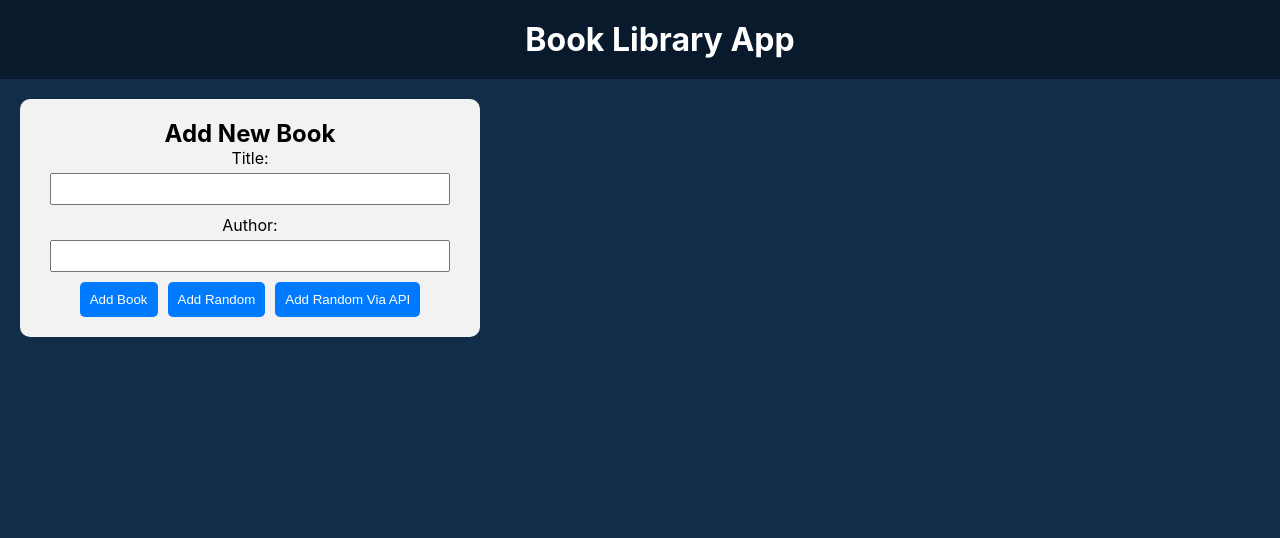
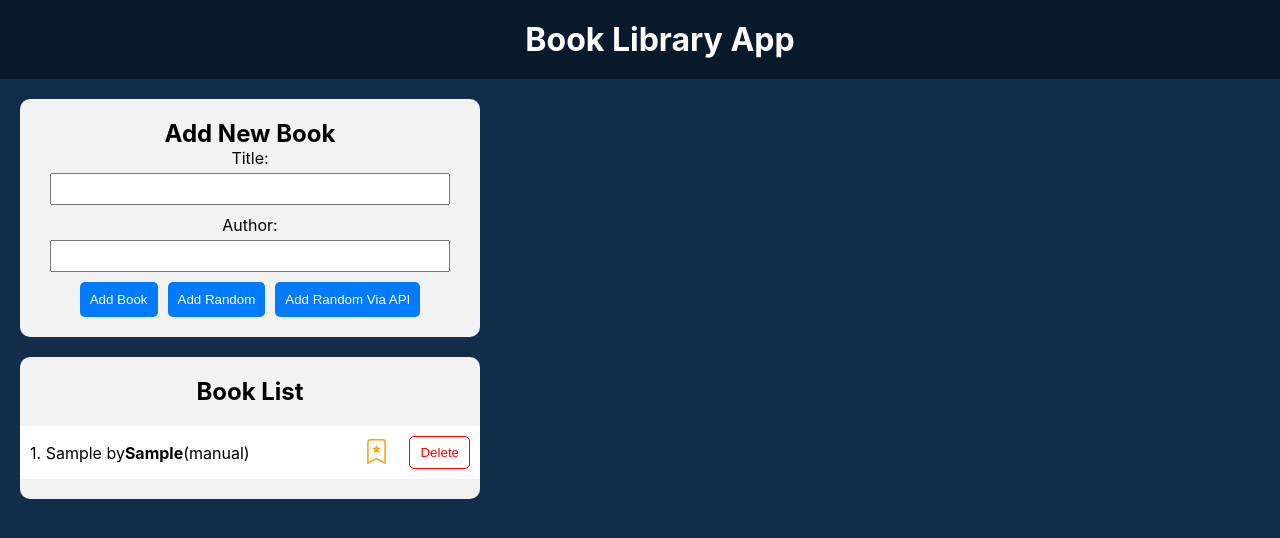
Before and after one commit to KonstPartner/React-Redux-Book-Library-App, a React (Create React App) app in the folder frontend/: page / in a window 1280 px wide. Both pictures are taken after typing "Sample", "Sample" into the empty fields and a click on the button "Add Book". Shown: the top 538 px of the page. Built offline with nearby package versions, Linux system fonts and the light colour scheme.

Commit message:
Added book list and styles

```diff
--- a/frontend/package.json
+++ b/frontend/package.json
@@ -9,6 +9,7 @@
     "@testing-library/user-event": "^13.5.0",
     "react": "^18.3.1",
     "react-dom": "^18.3.1",
+    "react-icons": "^5.3.0",
     "react-redux": "^9.1.2",
     "react-scripts": "5.0.1",
     "uuid": "^11.0.2",
--- a/frontend/src/App.js
+++ b/frontend/src/App.js
@@ -1,5 +1,6 @@
 import './App.css'
 import BookForm from './components/BookForm/BookForm'
+import BookList from './components/BookList/BookList'
 
 function App() {
   return (
@@ -9,6 +10,7 @@ function App() {
       </header>
       <main>
         <BookForm />
+        <BookList />
       </main>
     </div>
   )
--- /dev/null
+++ b/frontend/src/components/BookList/BookList.css
@@ -0,0 +1,50 @@
+.book-list {
+  background-color: #f2f2f2;
+  max-width: 460px;
+  padding: 20px 0;
+  margin: 20px;
+  color: #000;
+  display: flex;
+  flex-direction: column;
+  border-radius: 10px;
+}
+
+.list {
+  margin-top: 20px;
+}
+
+.list span{
+  display: flex;
+}
+
+.list li {
+  display: flex;
+  justify-content: space-between;
+  padding: 10px 10px;
+  align-items: center;
+  background: #fff;
+}
+
+.list li:nth-child(even) {
+  background-color: #f2f2f2;
+}
+
+.delete-btn {
+  border: 1px solid red;
+  border-radius: 5px;
+  background-color: #fff;
+  color: red;
+  padding: 8px 10px;
+}
+
+.favorite-icons {
+  color: #fca510;
+  border: none;
+  background-color: transparent;
+  margin-right: 20px;
+}
+
+.favorite-icons .icon{
+  width: 25px;
+  height: auto;
+}
--- a/frontend/src/components/BookList/BookList.jsx
+++ b/frontend/src/components/BookList/BookList.jsx
@@ -0,0 +1,59 @@
+import React from 'react'
+import { BsBookmarkStarFill, BsBookmarkStar } from 'react-icons/bs'
+import { useDispatch, useSelector } from 'react-redux'
+import './BookList.css'
+import {
+  deleteBook,
+  selectBooks,
+  toggleIsFavorite,
+} from '../../redux/slices/booksSlice'
+
+const BookList = () => {
+  const books = useSelector(selectBooks)
+  const dispatch = useDispatch()
+
+  const handleDeleteBook = (id) => {
+    dispatch(deleteBook(id))
+  }
+  const handleToggleIsFavorite = (id) => {
+    dispatch(toggleIsFavorite(id))
+  }
+
+  return (
+    <div className="book-list">
+      <h2>Book List</h2>
+      <ul className="list">
+        {!books.length
+          ? 'No books availible'
+          : books.map((book, i) => (
+              <li key={book.id}>
+                <span>
+                  {++i}. {book.title} by <strong>{book.author} </strong> (
+                  {book.source})
+                </span>
+                <span>
+                  <button
+                    className="favorite-icons"
+                    onClick={() => handleToggleIsFavorite(book.id)}
+                  >
+                    {!!book.isFavorite ? (
+                      <BsBookmarkStarFill className="icon" />
+                    ) : (
+                      <BsBookmarkStar className="icon" />
+                    )}
+                  </button>
+                  <button
+                    className="delete-btn"
+                    onClick={() => handleDeleteBook(book.id)}
+                  >
+                    Delete
+                  </button>
+                </span>
+              </li>
+            ))}
+      </ul>
+    </div>
+  )
+}
+
+export default BookList
--- a/frontend/src/redux/slices/booksSlice.js
+++ b/frontend/src/redux/slices/booksSlice.js
@@ -9,9 +9,18 @@ const booksSlice = createSlice({
     addBook: (state, action) => {
       state.push(action.payload)
     },
+    deleteBook: (state, action) => {
+      state = state.filter((book) => book.id !== action.payload)
+      return state
+    },
+    toggleIsFavorite: (state, action) => {
+      state.forEach(book => book.id === action.payload ? book.isFavorite = !book.isFavorite : book)
+    }
   },
 })
 
 export default booksSlice.reducer
 
-export const {addBook} = booksSlice.actions
+export const { addBook, deleteBook, toggleIsFavorite } = booksSlice.actions
+
+export const selectBooks = (state) => state.books
--- a/frontend/src/utils/createBook.js
+++ b/frontend/src/utils/createBook.js
@@ -6,5 +6,6 @@ export const createBook = ({ title, author }, source) => {
     author,
     id: uuidv4(),
     source,
+    isFavorite: false
   }
 }
```
Also changed, not shown: 1 other file (tests, documents, lock files or other folders).
